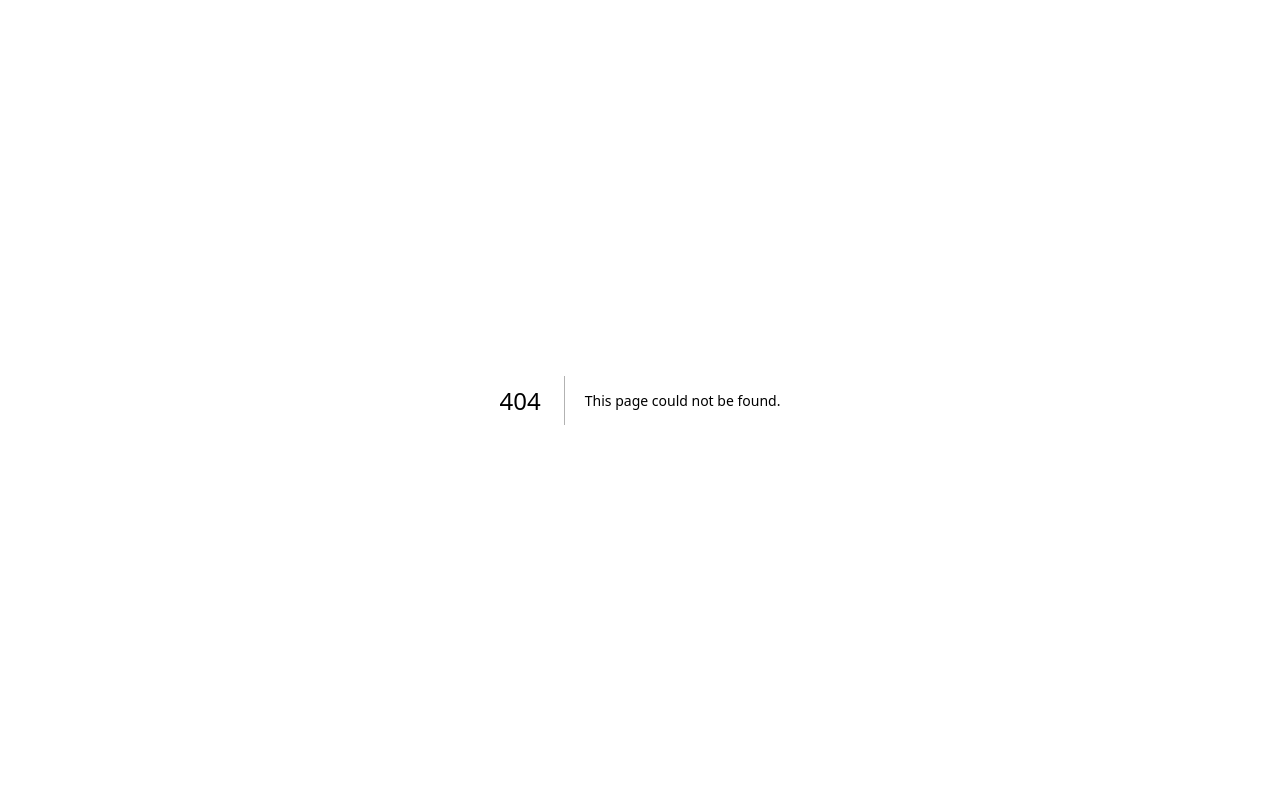
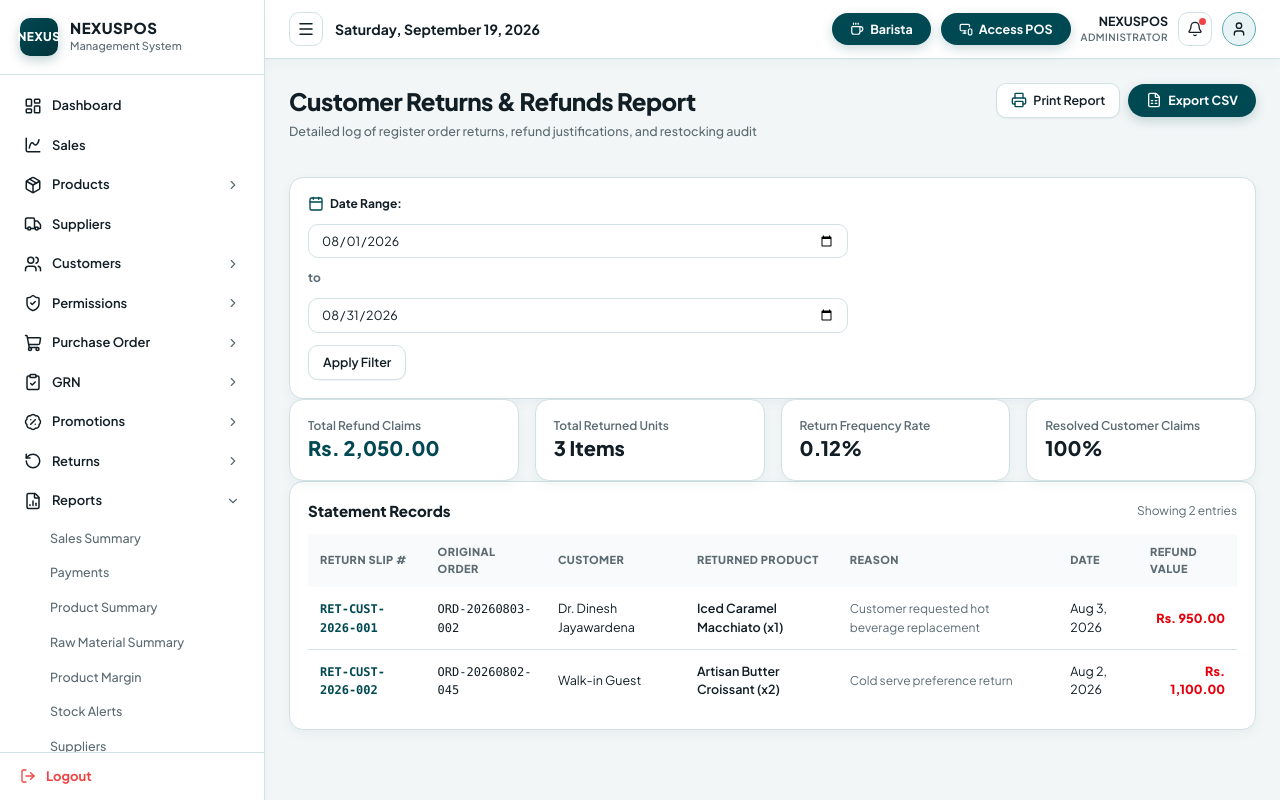
Before and after one commit to Clerans/NEXTJS-POS, a Next.js app in the folder nexuspos-app/: page /reports/customer-returns in a window 1280 px wide. Before the commit this address had no page. Built offline with nearby package versions, Linux system fonts and the light colour scheme.

Commit message:
Functions Updated

```diff
--- /dev/null
+++ b/nexuspos-app/src/app/(dashboard)/reports/customer-returns/page.tsx
@@ -0,0 +1,50 @@
+"use client";
+
+import React from "react";
+import { ReportView, ReportColumn } from "@/components/reports/ReportView";
+import { formatCurrency, formatDate } from "@/lib/utils";
+
+interface CustReturnRow {
+  returnNo: string;
+  orderId: string;
+  customerName: string;
+  productName: string;
+  qty: number;
+  reason: string;
+  refundAmount: number;
+  date: string;
+}
+
+const mockData: CustReturnRow[] = [
+  { returnNo: "RET-CUST-2026-001", orderId: "ORD-20260803-002", customerName: "Dr. Dinesh Jayawardena", productName: "Iced Caramel Macchiato", qty: 1, reason: "Customer requested hot beverage replacement", refundAmount: 950, date: "2026-08-03" },
+  { returnNo: "RET-CUST-2026-002", orderId: "ORD-20260802-045", customerName: "Walk-in Guest", productName: "Artisan Butter Croissant", qty: 2, reason: "Cold serve preference return", refundAmount: 1100, date: "2026-08-02" },
+];
+
+export default function CustomerReturnsReportPage() {
+  const columns: ReportColumn<CustReturnRow>[] = [
+    { header: "Return Slip #", accessor: (r) => <span className="font-mono text-xs font-bold text-patina">{r.returnNo}</span> },
+    { header: "Original Order", accessor: (r) => <span className="font-mono text-xs">{r.orderId}</span> },
+    { header: "Customer", accessor: (r) => r.customerName },
+    { header: "Returned Product", accessor: (r) => <span className="font-semibold text-text-dark">{r.productName} (x{r.qty})</span> },
+    { header: "Reason", accessor: (r) => <span className="text-xs text-text-gray">{r.reason}</span> },
+    { header: "Date", accessor: (r) => formatDate(r.date) },
+    { header: "Refund Value", accessor: (r) => <span className="font-black text-red-600">{formatCurrency(r.refundAmount)}</span>, align: "right" },
+  ];
+
+  const totalRefund = mockData.reduce((acc, r) => acc + r.refundAmount, 0);
+
+  return (
+    <ReportView
+      title="Customer Returns & Refunds Report"
+      subtitle="Detailed log of register order returns, refund justifications, and restocking audit"
+      metrics={[
+        { label: "Total Refund Claims", value: formatCurrency(totalRefund), highlight: true },
+        { label: "Total Returned Units", value: "3 Items" },
+        { label: "Return Frequency Rate", value: "0.12%" },
+        { label: "Resolved Customer Claims", value: "100%" },
+      ]}
+      columns={columns}
+      data={mockData}
+    />
+  );
+}
```
